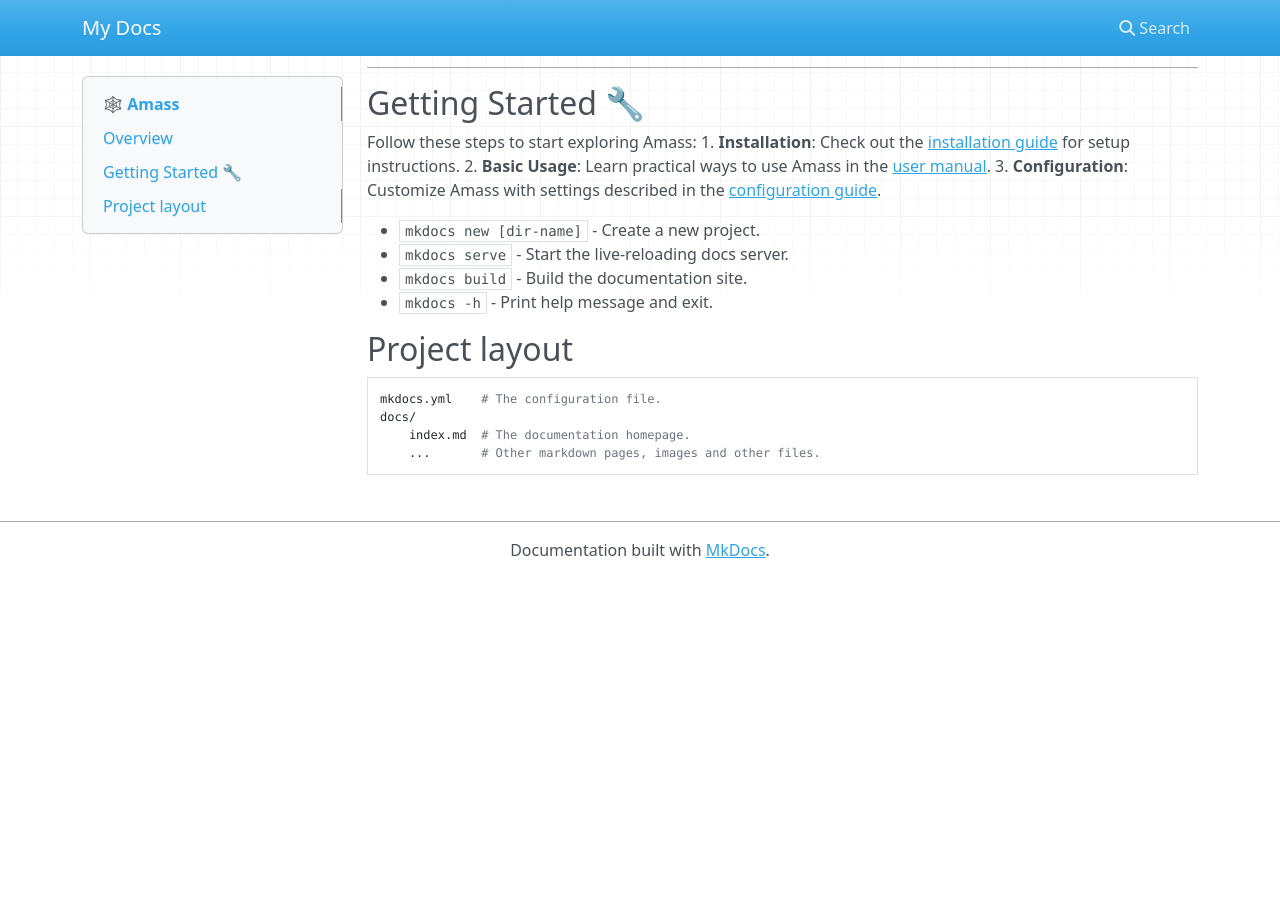
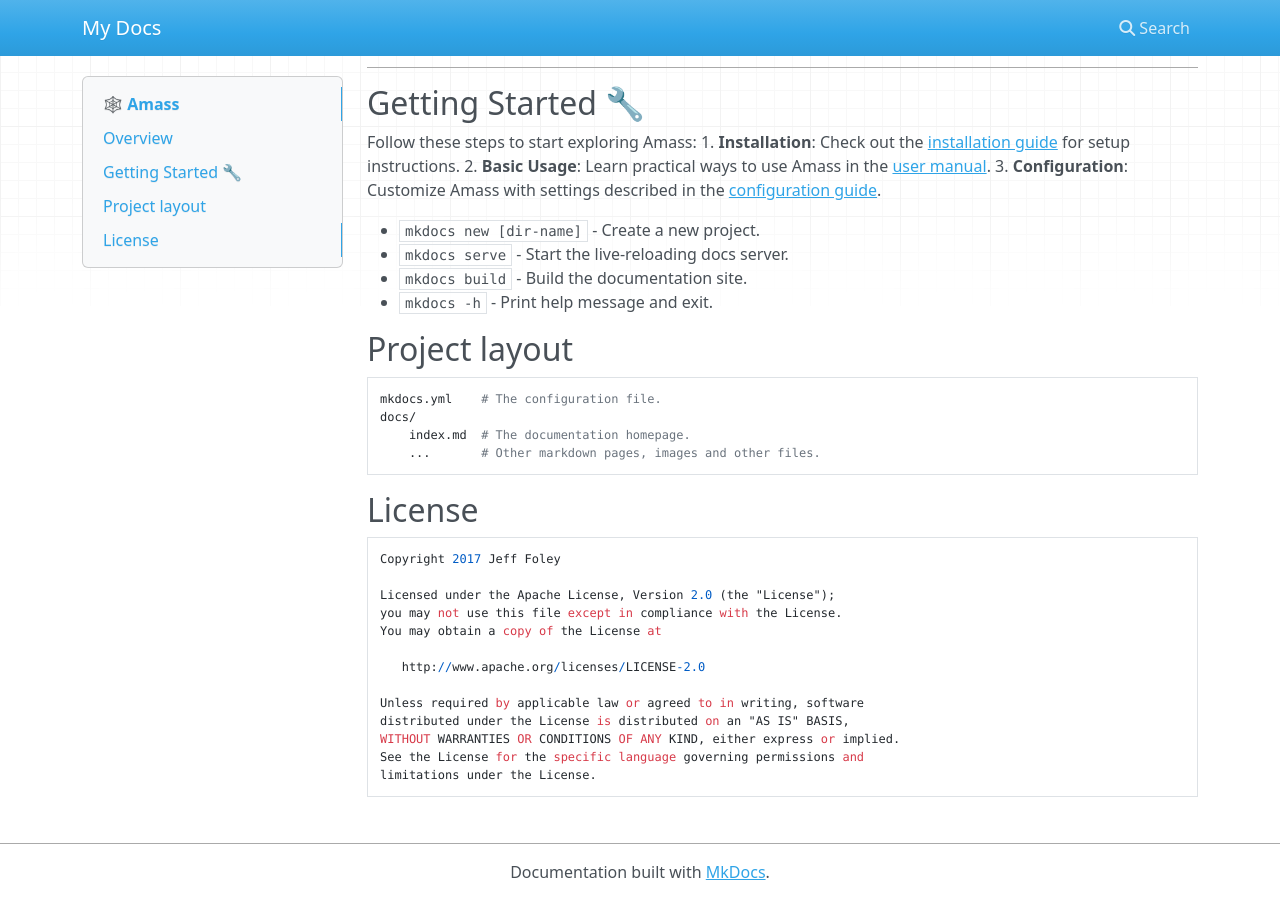
Before and after one commit to owasp-amass/docs, an MkDocs documentation site: the page built from docs/index.md, in a window 1280 px wide and 900 px high, scrolled down 579 px. Built offline with MkDocs 1.6.1, drawn with Linux system fonts in a browser that asks for light colours; nearby versions of some CDN libraries; before the commit the page ends 1157 px from its top, so only the background shows below that.

Commit message:
Update index.md

```diff
--- a/docs/index.md
+++ b/docs/index.md
@@ -37,3 +37,21 @@
     docs/
         index.md  # The documentation homepage.
         ...       # Other markdown pages, images and other files.
+
+
+License
+--------
+
+    Copyright 2017 Jeff Foley
+
+    Licensed under the Apache License, Version 2.0 (the "License");
+    you may not use this file except in compliance with the License.
+    You may obtain a copy of the License at
+
+       http://www.apache.org/licenses/LICENSE-2.0
+
+    Unless required by applicable law or agreed to in writing, software
+    distributed under the License is distributed on an "AS IS" BASIS,
+    WITHOUT WARRANTIES OR CONDITIONS OF ANY KIND, either express or implied.
+    See the License for the specific language governing permissions and
+    limitations under the License.
```
